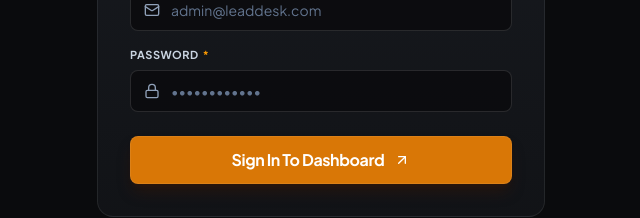
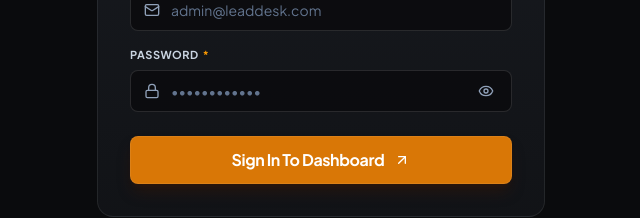
Before and after one commit to SarveshHardas/LeadDesk-DigitalHeroess, a Next.js app: page /admin/login in a window 1280 px wide. Shown: the part 410-628 px from the top of the page, without its empty margins (319-959 px from the left). Built offline with nearby package versions, Linux system fonts and the light colour scheme; no server answers.

Commit message:
feat(admin): add interactive eye toggle button for password visibility

```diff
--- a/src/app/(admin)/admin/login/page.tsx
+++ b/src/app/(admin)/admin/login/page.tsx
@@ -8,7 +8,7 @@
 import { Button } from '@/components/ui/Button';
 import { Card, CardHeader, CardTitle, CardDescription, CardContent } from '@/components/ui/Card';
 import { loginAction } from '@/actions/auth.actions';
-import { Lock, Mail, ArrowUpRight } from 'lucide-react';
+import { Lock, Mail, ArrowUpRight, Eye, EyeOff } from 'lucide-react';
 
 function AdminLoginForm() {
   const router = useRouter();
@@ -16,6 +16,7 @@
 
   const [email, setEmail] = useState('');
   const [password, setPassword] = useState('');
+  const [showPassword, setShowPassword] = useState(false);
   const [isLoading, setIsLoading] = useState(false);
   const [errorMsg, setErrorMsg] = useState<string | null>(null);
 
@@ -87,11 +88,25 @@
 
               <Input
                 label="Password"
-                type="password"
+                type={showPassword ? 'text' : 'password'}
                 placeholder="••••••••••••"
                 value={password}
                 onChange={(e) => setPassword(e.target.value)}
                 leftIcon={<Lock className="w-4 h-4 text-slate-400" />}
+                rightIcon={
+                  <button
+                    type="button"
+                    onClick={() => setShowPassword(!showPassword)}
+                    className="text-slate-400 hover:text-slate-200 transition-colors focus:outline-none p-1"
+                    aria-label={showPassword ? 'Hide password' : 'Show password'}
+                  >
+                    {showPassword ? (
+                      <EyeOff className="w-4 h-4 text-amber-400" />
+                    ) : (
+                      <Eye className="w-4 h-4 text-slate-400" />
+                    )}
+                  </button>
+                }
                 required
               />
 
--- a/src/components/ui/Input.tsx
+++ b/src/components/ui/Input.tsx
@@ -43,7 +43,7 @@
             {...props}
           />
           {rightIcon && (
-            <div className="absolute right-3.5 text-slate-400 pointer-events-none shrink-0">
+            <div className="absolute right-3.5 text-slate-400 shrink-0 flex items-center">
               {rightIcon}
             </div>
           )}
```
